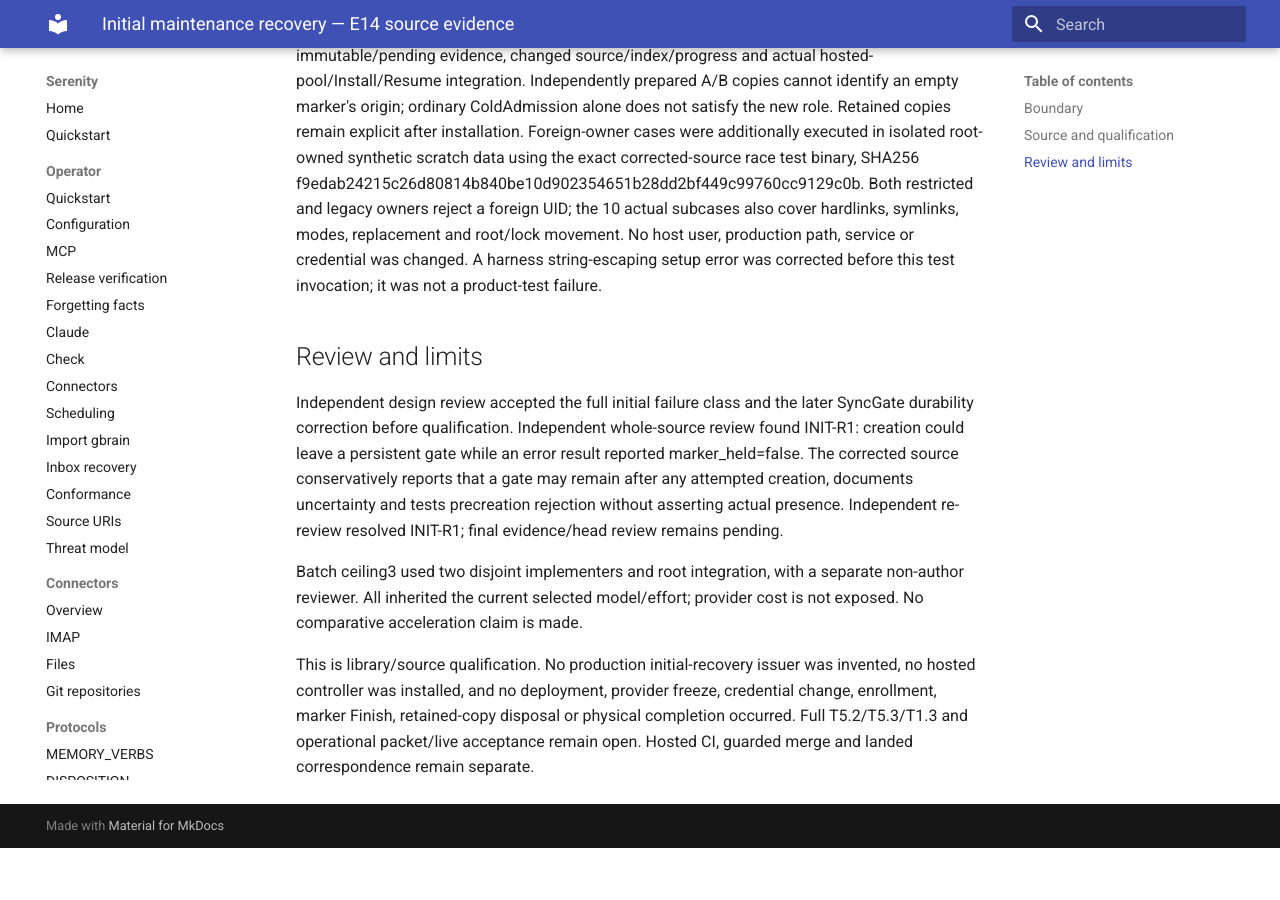
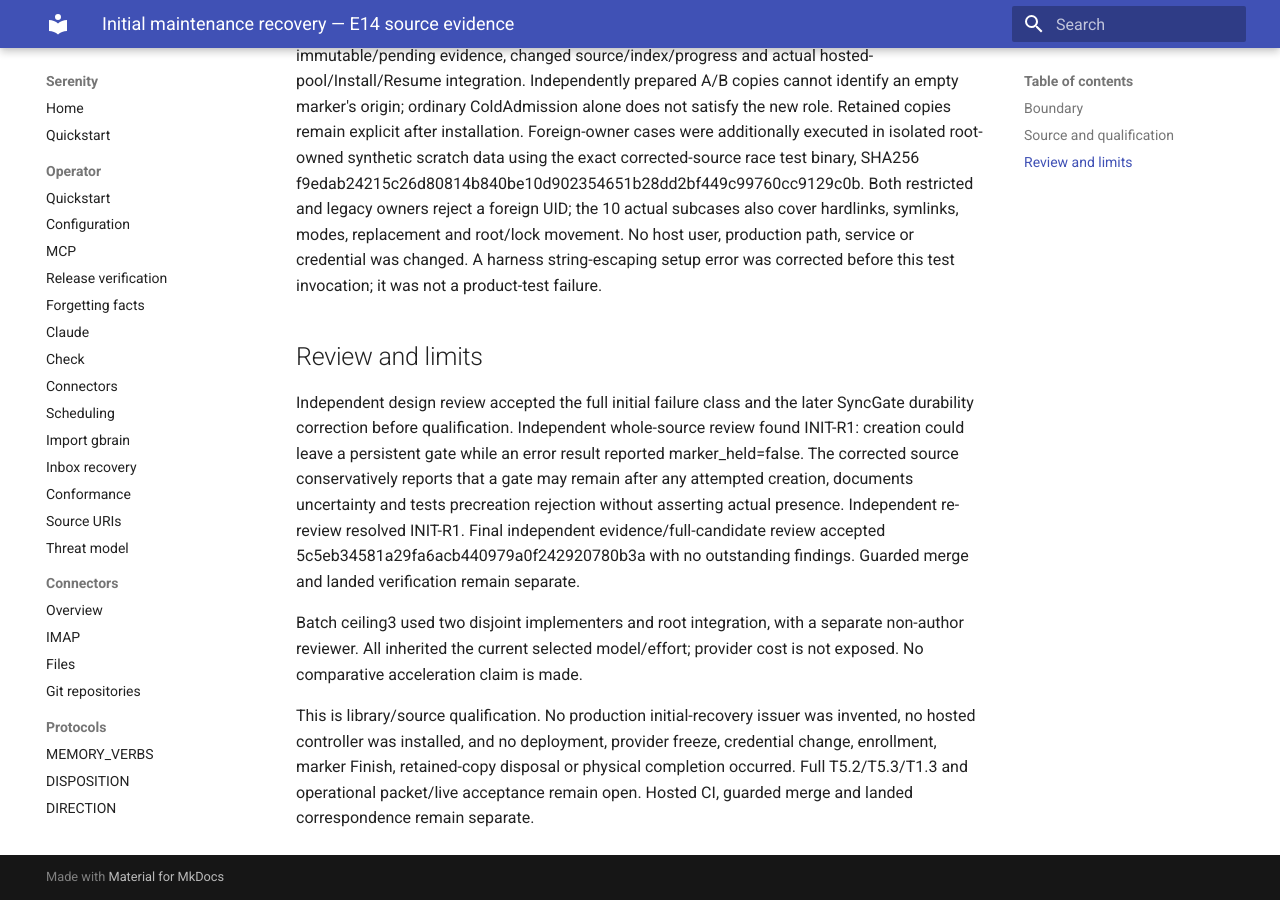
Before and after one commit to sirerun/serenity, an MkDocs documentation site: the page built from docs/receipts/2026-10-18-initial-maintenance-recovery.md, in a window 1280 px wide and 900 px high, scrolled down 1501 px. Built offline with MkDocs 1.6.1 and Material for MkDocs 9.7.7, drawn with Linux system fonts in a browser that asks for light colours; before the commit the page ends 2349 px from its top, so only the background shows below that.

Commit message:
Record independent initial recovery candidate review

```diff
--- a/docs/receipts/2026-10-18-initial-maintenance-recovery.md
+++ b/docs/receipts/2026-10-18-initial-maintenance-recovery.md
@@ -68,7 +68,9 @@ review found INIT-R1: creation could leave a persistent gate while an error resu
 reported marker_held=false. The corrected source conservatively reports that a
 gate may remain after any attempted creation, documents uncertainty and tests
 precreation rejection without asserting actual presence. Independent re-review
-resolved INIT-R1; final evidence/head review remains pending.
+resolved INIT-R1. Final independent evidence/full-candidate review accepted
+5c5eb34581a29fa6acb440979a0f242920780b3a with no outstanding findings.
+Guarded merge and landed verification remain separate.
 
 Batch ceiling3 used two disjoint implementers and root integration, with a
 separate non-author reviewer. All inherited the current selected model/effort;
```
Also changed, not shown: docs/plans/shared-agent-memory-implementation-20261016.md (+1 -1 lines).
